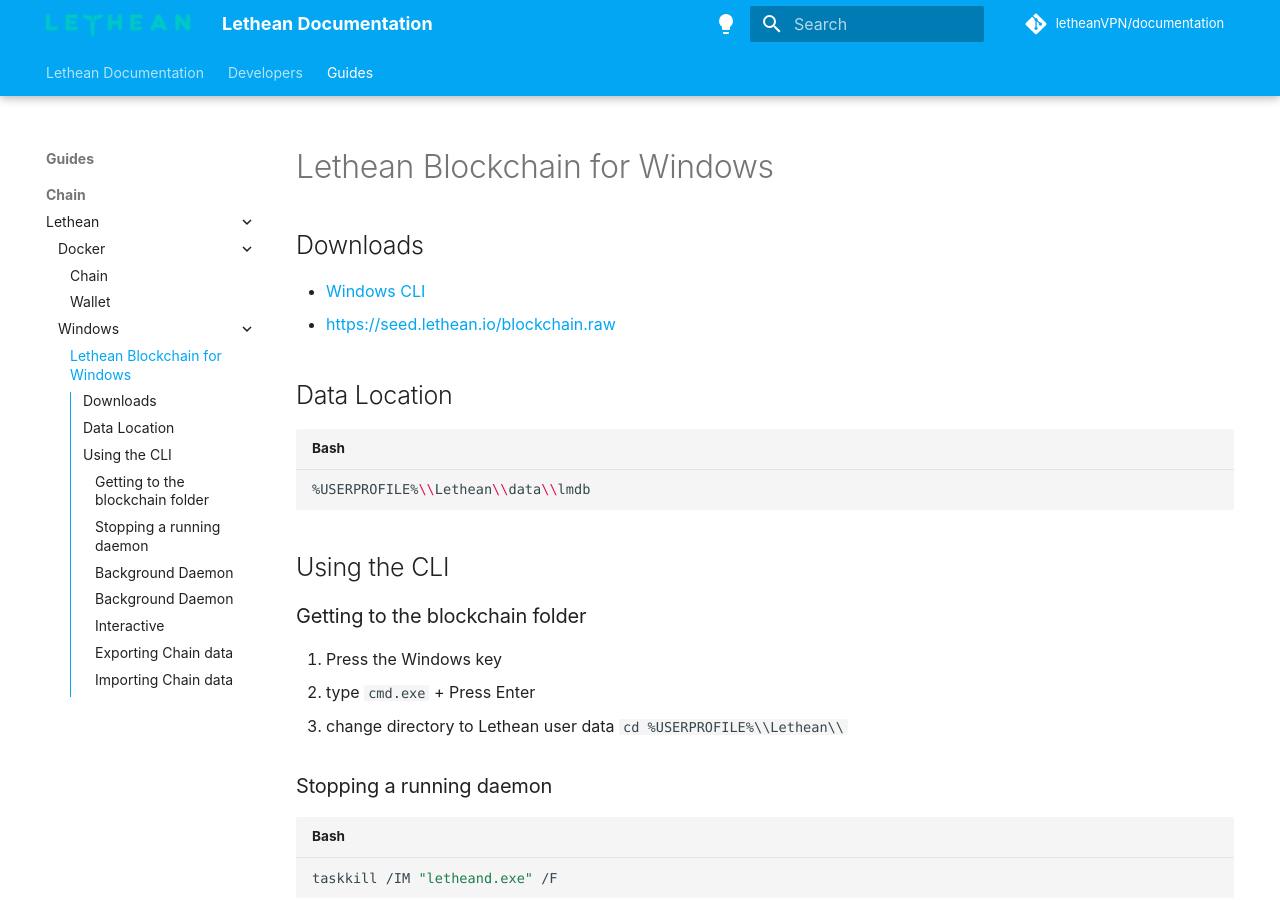
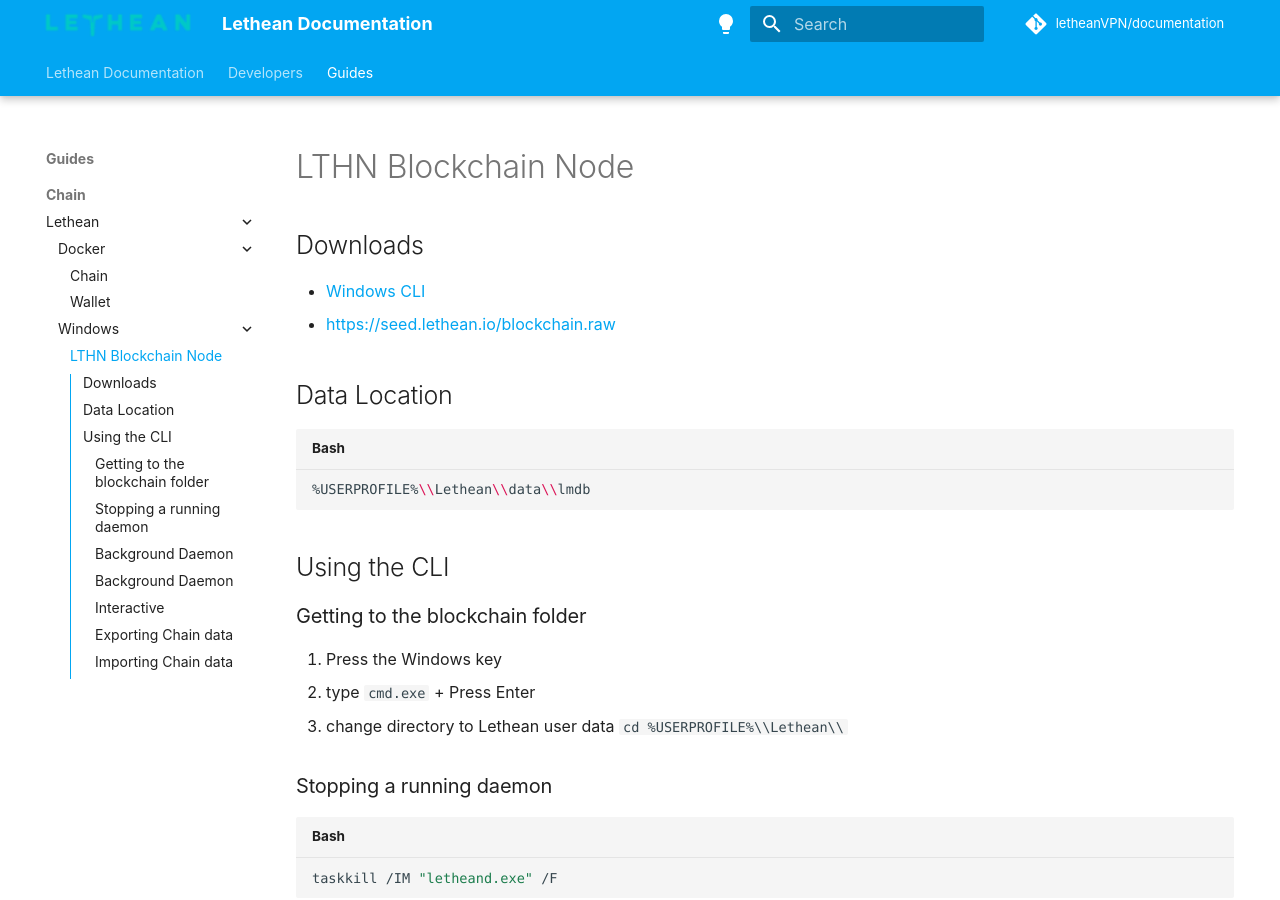
Before and after one commit to letheanVPN/documentation, an MkDocs documentation site: the page built from docs/guides/chain/lethean/windows/chain.md, in a window 1280 px wide and 900 px high. Built offline with MkDocs 1.6.1 and Material for MkDocs 9.7.7, drawn with Linux system fonts in a browser that asks for light colours; comment, search, counter and statistics services are not loaded.

Commit message:
Update chain.md

```diff
--- a/docs/guides/chain/lethean/windows/chain.md
+++ b/docs/guides/chain/lethean/windows/chain.md
@@ -1,4 +1,4 @@
-# Lethean Blockchain for Windows
+# LTHN Blockchain Node
 
 ## Downloads
 
```
